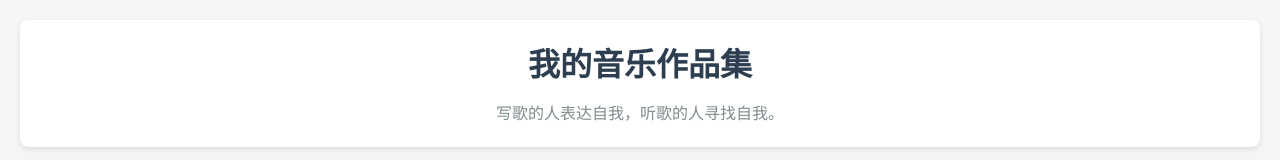
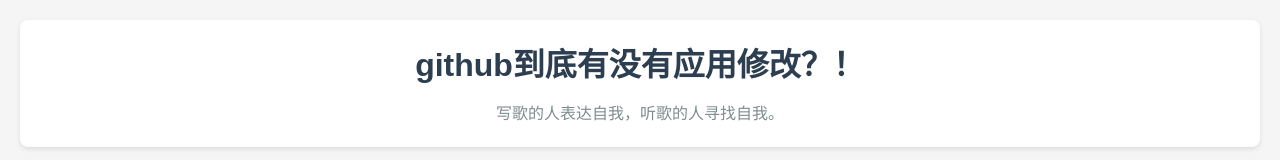
Before and after one commit to DrCheese2025/my-music-portfolio, a plain HTML site: page index.html in a window 1280 px wide. Shown: the top 160 px of the page. Drawn offline with Linux system fonts and the light colour scheme; files whose address does not match are found by name.

Commit message:
改改改，文件路径到底要写什么

```diff
--- a/index.html
+++ b/index.html
@@ -17,7 +17,7 @@
 <body>
     <!-- 页面头部区域 -->
     <header>
-        <h1>我的音乐作品集</h1>
+        <h1>github到底有没有应用修改？！</h1>
         <p class="description">写歌的人表达自我，听歌的人寻找自我。</p>
     </header>
 
```
